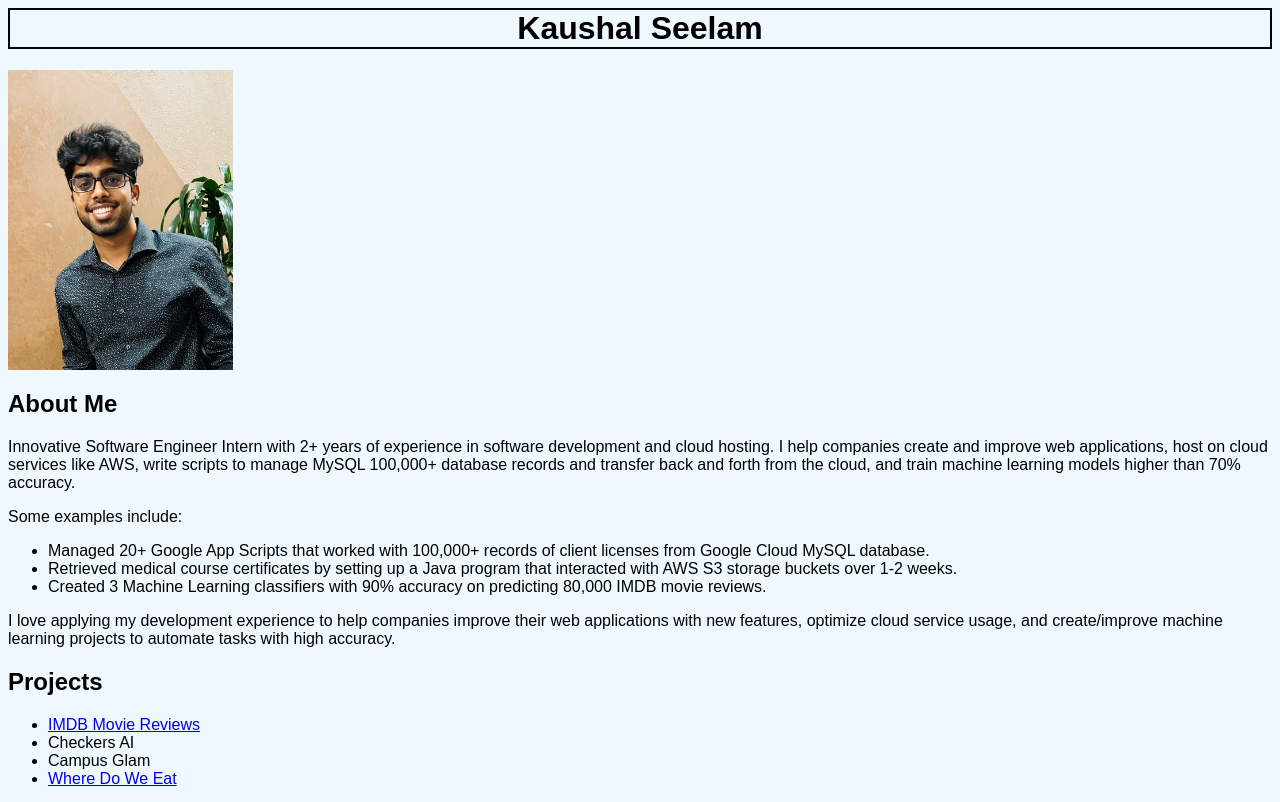
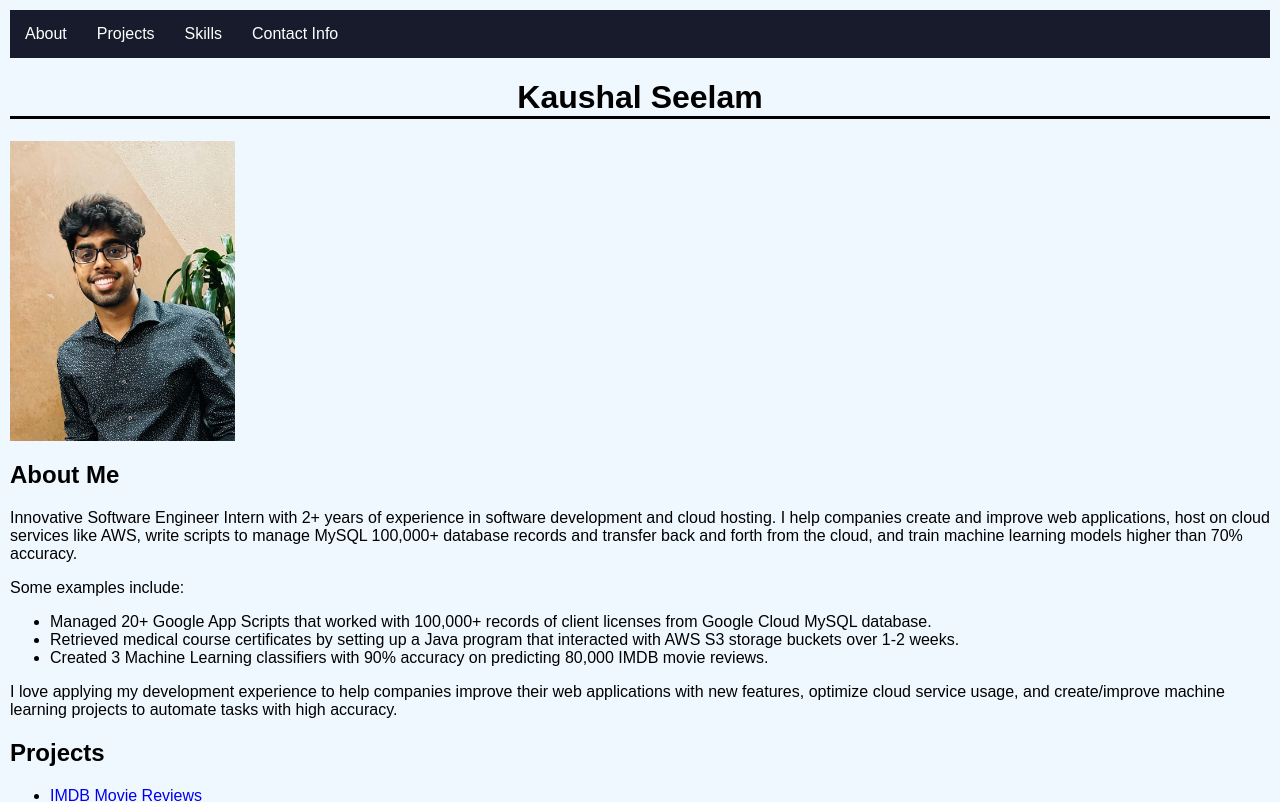
Before and after one commit to kaushalseelam/website, a plain HTML site: page index.html in a window 1280 px wide. Shown: the top 802 px of the page. Drawn offline with Linux system fonts and the light colour scheme.

Commit message:
Added nav bar

```diff
--- a/index.html
+++ b/index.html
@@ -6,10 +6,21 @@
     <title>Personal Website</title>
 </head>
 <body>
-    <h1>Kaushal Seelam</h1>
+
+    <nav class="navbar">
+        <ul>
+            <li class="navbar-item"><a class="navbar-link" href="#About Me">About</a></li>
+            <li class="navbar-item"><a class="navbar-link" href="#Projects">Projects</a></li>
+            <li class="navbar-item"><a class="navbar-link" href="#Skills">Skills</a></li>
+            <li class="navbar-item"><a class="navbar-link" href="#Contact Info">Contact Info</a></li>
+        </ul>
+    </nav>
+
+
+    <h1 id="Name">Kaushal Seelam</h1>
     <img src="IMG_4206.jpg" alt="Kaushal Seelam Picture" style="width:225px;height:300px;">
 
-    <h2>About Me</h2>
+    <h2 id="About Me">About Me</h2>
     <p>Innovative Software Engineer Intern with 2+ years of experience in software development and cloud hosting. I help companies create and improve web applications, host on cloud services like AWS, write scripts to manage MySQL 100,000+ database records and transfer back and forth from the cloud, and train machine learning models higher than 70% accuracy.</p>
     <p>Some examples include:</p>
     <ul>
@@ -20,14 +31,14 @@
     <p>I love applying my development experience to help companies improve their web applications with new features, optimize cloud service usage, and create/improve machine learning projects to automate tasks with high accuracy.</p>
 
 
-    <h2>Projects</h2>
+    <h2 id="Projects">Projects</h2>
     <ul>
         <li><a href="https://github.com/sdschultzie/CS178-IMDBReviews">IMDB Movie Reviews</a></li>
         <li>Checkers AI</li>
         <li>Campus Glam</li>
         <li><a href="https://github.com/jxsusilo/where-do-we-eat">Where Do We Eat</a></li>
     </ul>
-    <h2>Skills</h2>
+    <h2 id="Skills">Skills</h2>
     <ul>
         <li>Python</li>
         <li>Machine Learning</li>
@@ -48,7 +59,7 @@
         <li>Selenium</li>
         <li>Dash UI</li>
     </ul>
-    <h2>Contact Info</h2>
+    <h2 id="Contact Info">Contact Info</h2>
     <ul>
         <li>Email: kaushal.seelam@gmail.com</li>
         <li><a href="https://drive.google.com/file/d/1Vr_UcZx7xIwIfbYi7_yi5cMV8PtaNsNW/view?usp=sharing">Resume</a></li>
--- a/style.css
+++ b/style.css
@@ -10,7 +10,34 @@ body {
 h1 {
     text-align: center;
     font-size: xx-large;
-    border-style: solid;
-    border-width: 2px;
+    border-bottom: solid;
 
 }
+
+.navbar ul{
+    list-style-type: none;
+    background-color: rgb(24, 27, 43);
+    padding: 0px;
+    margin: 0px;
+    overflow: hidden;
+}
+
+.navbar a {
+    color: white;
+    text-decoration: none;
+    padding:15px;
+    display: block;
+    text-align: center;
+}
+
+.navbar a:hover {
+    background-color: rgb(59, 64, 104);
+}
+
+.navbar li{
+    float: left;
+}
+
+body{
+    margin:10px;
+}
```
